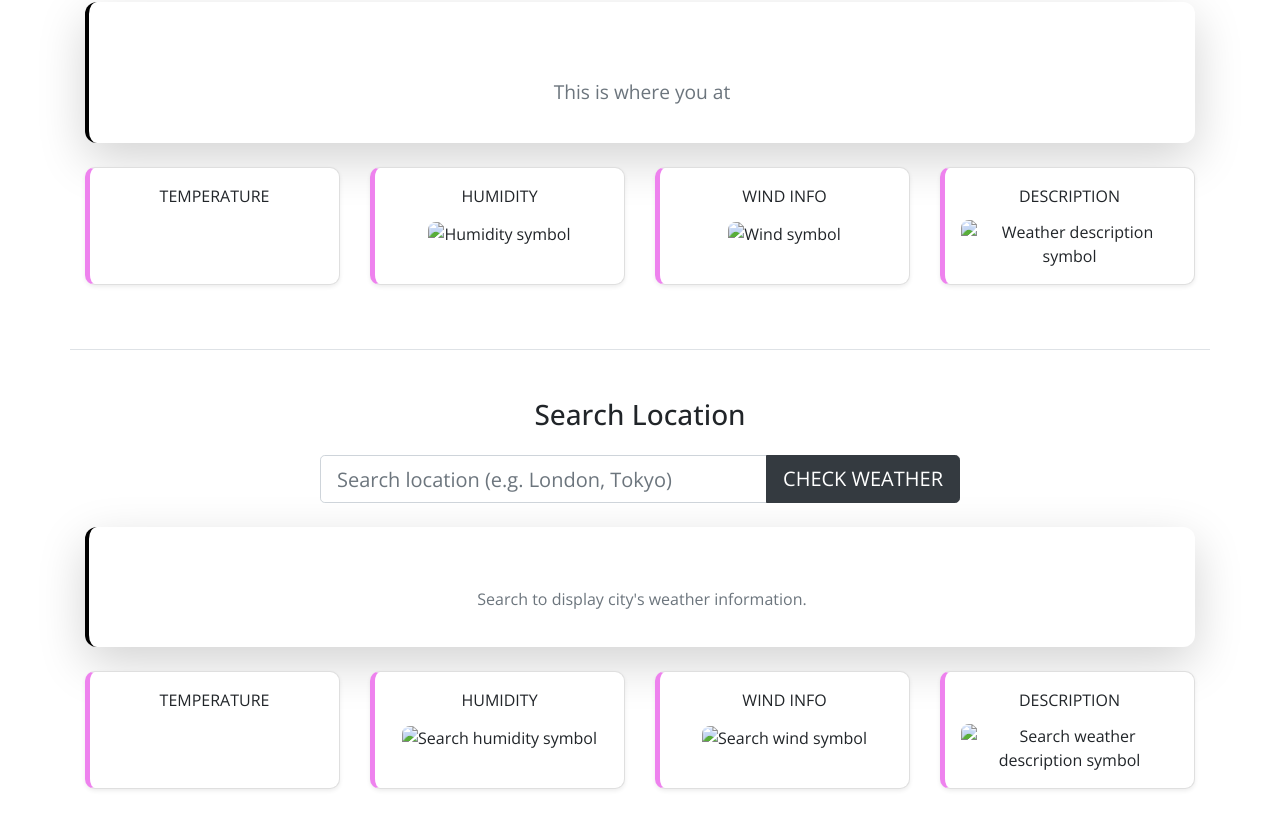
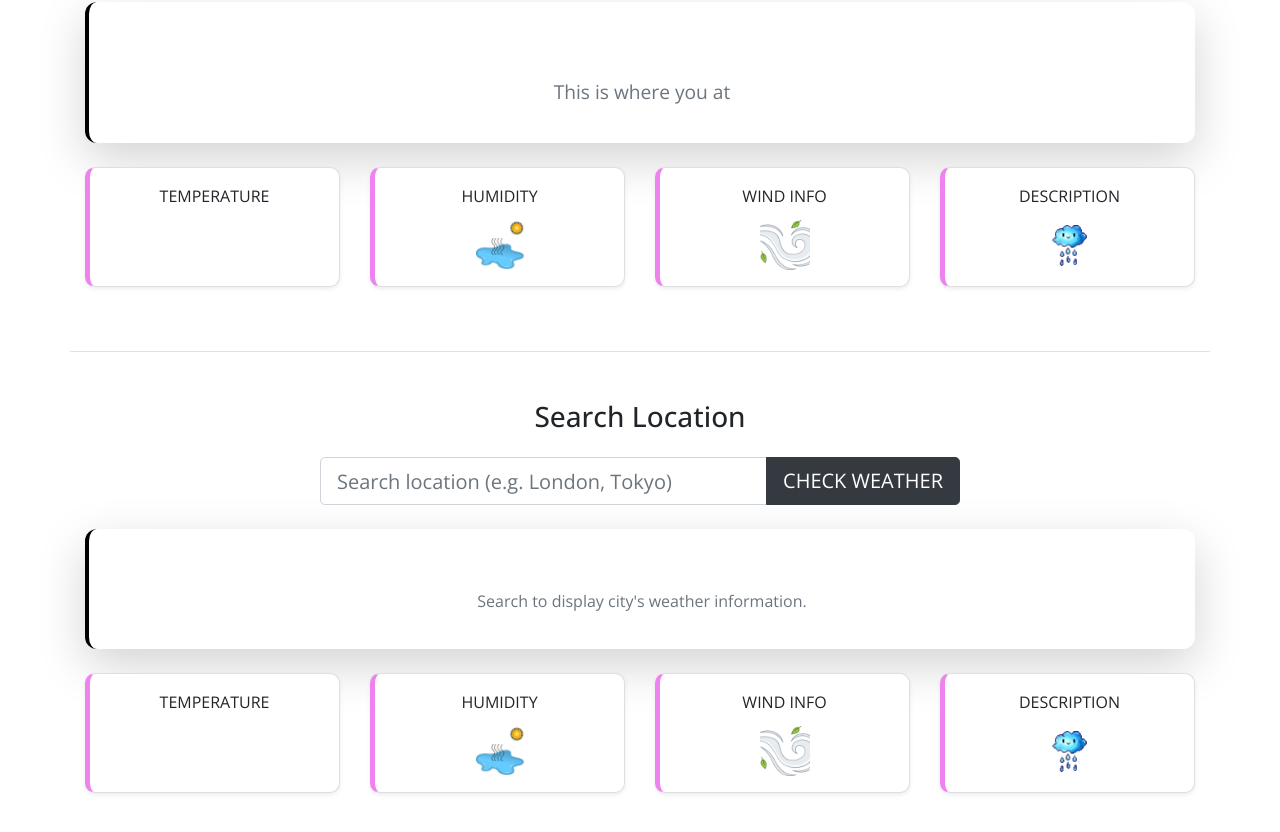
Before and after one commit to JF-Ignacio/WeatherAppUsingAPI, a plain HTML site: page index.html in a window 1280 px wide. Shown: the part 866-1698 px from the top of the page. Drawn offline with nearby package versions, Linux system fonts and the light colour scheme; no server answers; a web font is replaced by a local one.

Commit message:
FIX URL RELATIVE PATH

```diff
--- a/index.html
+++ b/index.html
@@ -14,7 +14,7 @@
     <!-- Bootstrap & Custom Styles -->
     <link rel="stylesheet" href="https://cdn.jsdelivr.net/npm/bootstrap@4.4.1/dist/css/bootstrap.min.css" integrity="sha384-Vkoo8x4CGsO3+Hhxv8T/Q5PaXtkKtu6ug5TOeNV6gBiFeWPGFN9MuhOf23Q9Ifjh" crossorigin="anonymous">
     <link rel="stylesheet" href="assets/index.css">
-    <link rel="icon" href="/WeatherApp/assets/logo/thunder-svgrepo-com.svg">
+    <link rel="icon" href=" /assets/logo/thunder-svgrepo-com.svg">
 </head>
 <body class="main-body">
 
@@ -23,7 +23,7 @@
         <nav class="navbar navbar-light bg-transparent px-4 w-100">
             <a class="navbar-brand d-flex align-items-center p-4" href="index.html">
                 <span>Franz Weather</span>
-                <img src="/WeatherApp/assets/logo/nav-icon.png" alt="Clouds Logo" width="140" height="30" class="img-fluid ml-2">
+                <img src="/assets/logo/nav-icon.png" alt="Clouds Logo" width="140" height="30" class="img-fluid ml-2">
             </a>
         </nav>
     </header>
@@ -33,7 +33,7 @@
         <div class="hero-content">
             <div class="hero-title-group d-flex flex-row align-items-center justify-content-center">
                 <h1 class="font-weight-bold mb-3">Global Weather Updates</h1>
-                <img src="/WeatherApp/assets/logo/icon.png" alt="Bouncy weather icon" class="hero-icon img-fluid">
+                <img src="assets/logo/icon.png" alt="Bouncy weather icon" class="hero-icon img-fluid">
             </div>
             <p class="lead mb-4">Get real-time forecasts, atmospheric insights, and location-based weather tracking.</p>
             <p class="small mb-4">By Franz Ignacio</p>
@@ -83,7 +83,7 @@
                             <span>HUMIDITY</span>
                             <h4 id="humidity" class="weather-text m-0"></h4>
                             <span class="symbol">
-                                <img src="/WeatherApp/assets/images/humidity.jpg" alt="Humidity symbol" id="humidity-img" class="metric-img">
+                                <img src="/assets/images/humidity.jpg" alt="Humidity symbol" id="humidity-img" class="metric-img">
                             </span>
                         </div>
                     </div>
@@ -93,7 +93,7 @@
                             <span>WIND INFO</span>
                             <h4 id="wind-speed" class="weather-text m-0"></h4>
                             <span class="symbol">
-                                <img src="/WeatherApp/assets/images/wind.png" alt="Wind symbol" id="wind-img" class="metric-img">
+                                <img src="/assets/images/wind.png" alt="Wind symbol" id="wind-img" class="metric-img">
                             </span>
                         </div>
                     </div>
@@ -103,7 +103,7 @@
                             <span>DESCRIPTION</span>
                             <h4 id="weather-description" class="weather-text m-0"></h4>
                             <span class="symbol">
-                                <img src="/WeatherApp/assets/images/rain.png" alt="Weather description symbol" id="description-img" class="metric-img">
+                                <img src="/assets/images/rain.png" alt="Weather description symbol" id="description-img" class="metric-img">
                             </span>
                         </div>
                     </div>
@@ -155,7 +155,7 @@
                                 <span>HUMIDITY</span>
                                 <h4 id="search-humidity" class="weather-text m-0"></h4>
                                 <span class="symbol">
-                                    <img src="/WeatherApp/assets/images/humidity.jpg" alt="Search humidity symbol" id="search-humidity-img" class="metric-img">
+                                    <img src="/assets/images/humidity.jpg" alt="Search humidity symbol" id="search-humidity-img" class="metric-img">
                                 </span>
                             </div>
                         </div>
@@ -165,7 +165,7 @@
                                 <span>WIND INFO</span>
                                 <h4 id="search-wind-speed" class="weather-text m-0"></h4>
                                 <span class="symbol">
-                                    <img src="/WeatherApp/assets/images/wind.png" alt="Search wind symbol" id="search-wind-img" class="metric-img">
+                                    <img src="/assets/images/wind.png" alt="Search wind symbol" id="search-wind-img" class="metric-img">
                                 </span>
                             </div>
                         </div>
@@ -175,7 +175,7 @@
                                 <span>DESCRIPTION</span>
                                 <h4 id="search-weather-description" class="weather-text m-0"></h4>
                                 <span class="symbol">
-                                    <img src="/WeatherApp/assets/images/rain.png" alt="Search weather description symbol" id="search-description-img" class="metric-img">
+                                    <img src="/assets/images/rain.png" alt="Search weather description symbol" id="search-description-img" class="metric-img">
                                 </span>
                             </div>
                         </div>
```
